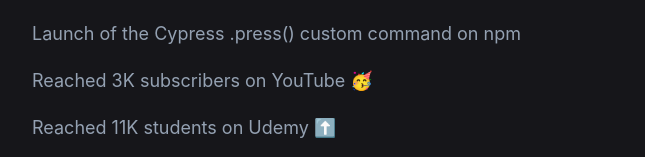
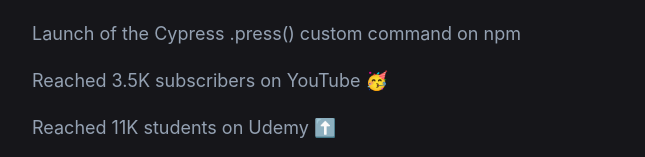
Before and after one commit to wlsf82/walmyr-nextjs, a Next.js app: page / in a window 1280 px wide. Shown: the part 3221-3378 px from the top of the page, without its empty margins (302-947 px from the left). Built offline with nearby package versions, Linux system fonts and the light colour scheme.

Commit message:
Update number of subscribers on YouTube

```diff
--- a/components/timeline.js
+++ b/components/timeline.js
@@ -102,7 +102,7 @@
       'Moved from Amsterdam to Barcelona, Spain 🇪🇸',
       'Joined Typeform as a Senior Quality Assistance Software Engineer',
       'Launch of the Cypress .press() custom command on npm',
-      'Reached 3K subscribers on YouTube 🥳',
+      'Reached 3.5K subscribers on YouTube 🥳',
       'Reached 11K students on Udemy ⬆️'
     ]
   },
```
